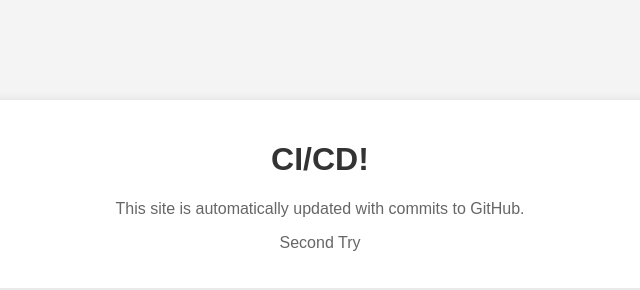
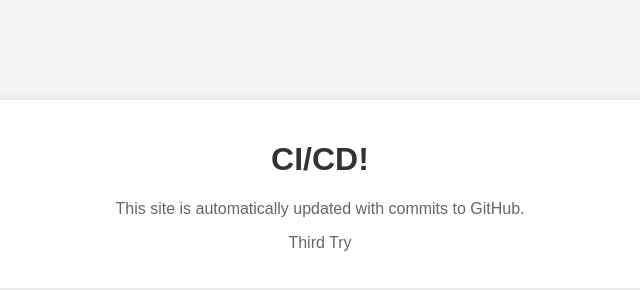
Before and after one commit to feexq/iit-lab4_5, a plain HTML site: page index.html in a window 1280 px wide. Shown: the full height of the page, 320-960 px from the left. Drawn offline with Linux system fonts and the light colour scheme.

Commit message:
Third try translate

```diff
--- a/index.html
+++ b/index.html
@@ -8,7 +8,7 @@
     <div class="container">
         <h1>CI/CD!</h1>
         <p>This site is automatically updated with commits to GitHub.</p>
-        <p>Second Try</p>
+        <p>Third Try</p>
     </div>
 </body>
 </html>
```
